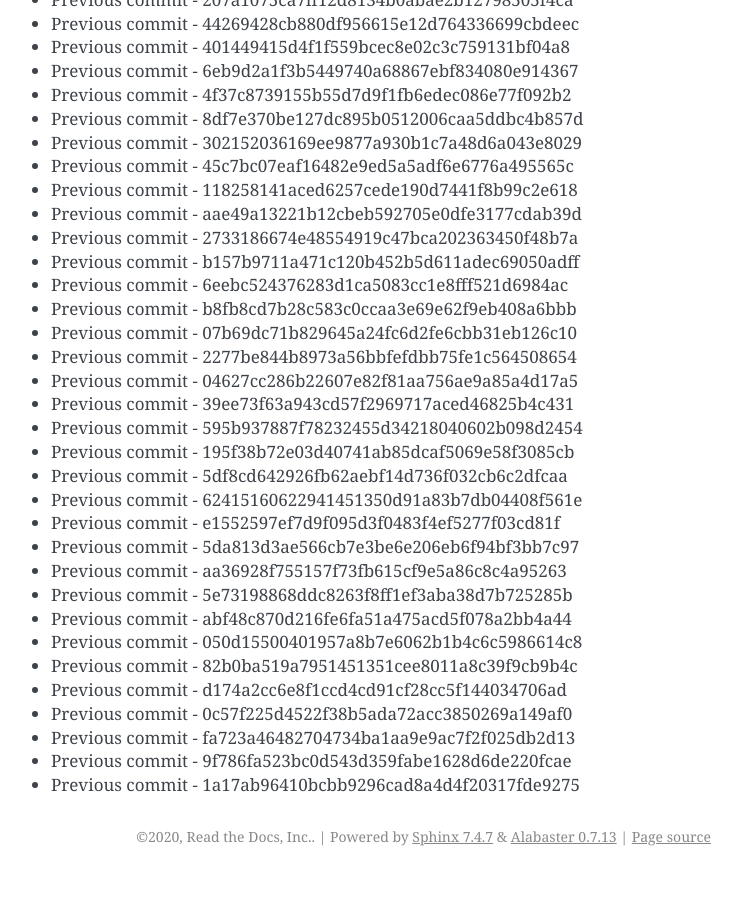
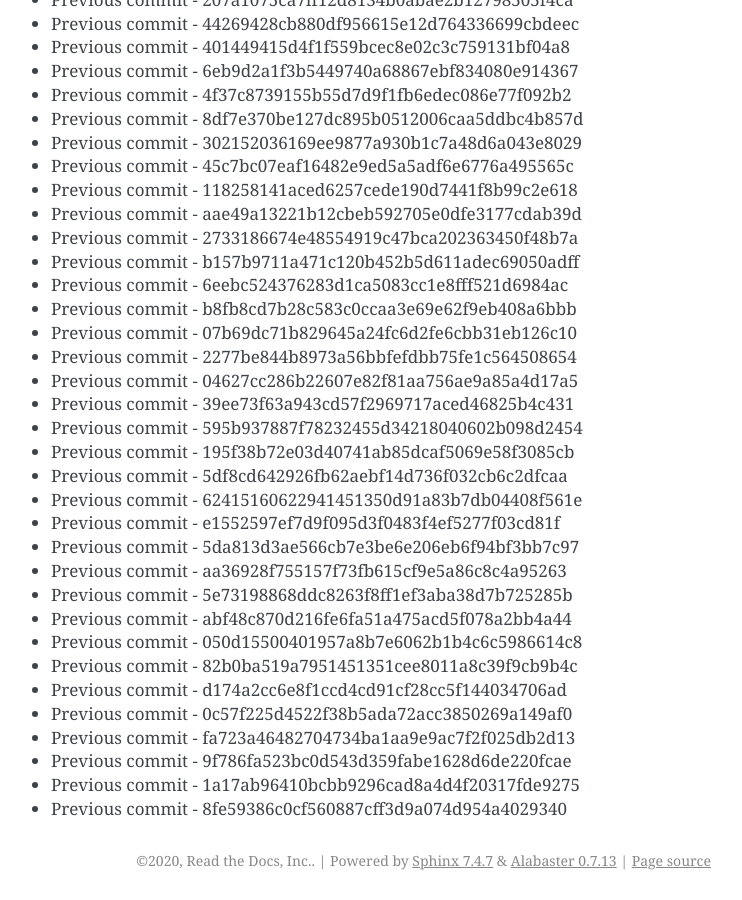
Before and after one commit to readthedocs/rtd-git-stresstest, a Sphinx documentation site: the page built from docs/updates.rst, in a window 1280 px wide and 900 px high, scrolled down 104529 px. Shown: the whole window, without its empty margins (399-1141 px from the left). Built offline with Sphinx 7.4.7, drawn with Linux system fonts in a browser that asks for light colours; before the commit the page ends 105405 px from its top, so only the background shows below that.

Commit message:
Generating commit from previous: 8fe59386c0cf560887cff3d9a074d954a4029340

```diff
--- a/docs/updates.rst
+++ b/docs/updates.rst
@@ -4424,3 +4424,4 @@ It can be tested for any performance characteristics.
 * Previous commit - fa723a46482704734ba1aa9e9ac7f2f025db2d13
 * Previous commit - 9f786fa523bc0d543d359fabe1628d6de220fcae
 * Previous commit - 1a17ab96410bcbb9296cad8a4d4f20317fde9275
+* Previous commit - 8fe59386c0cf560887cff3d9a074d954a4029340
```
